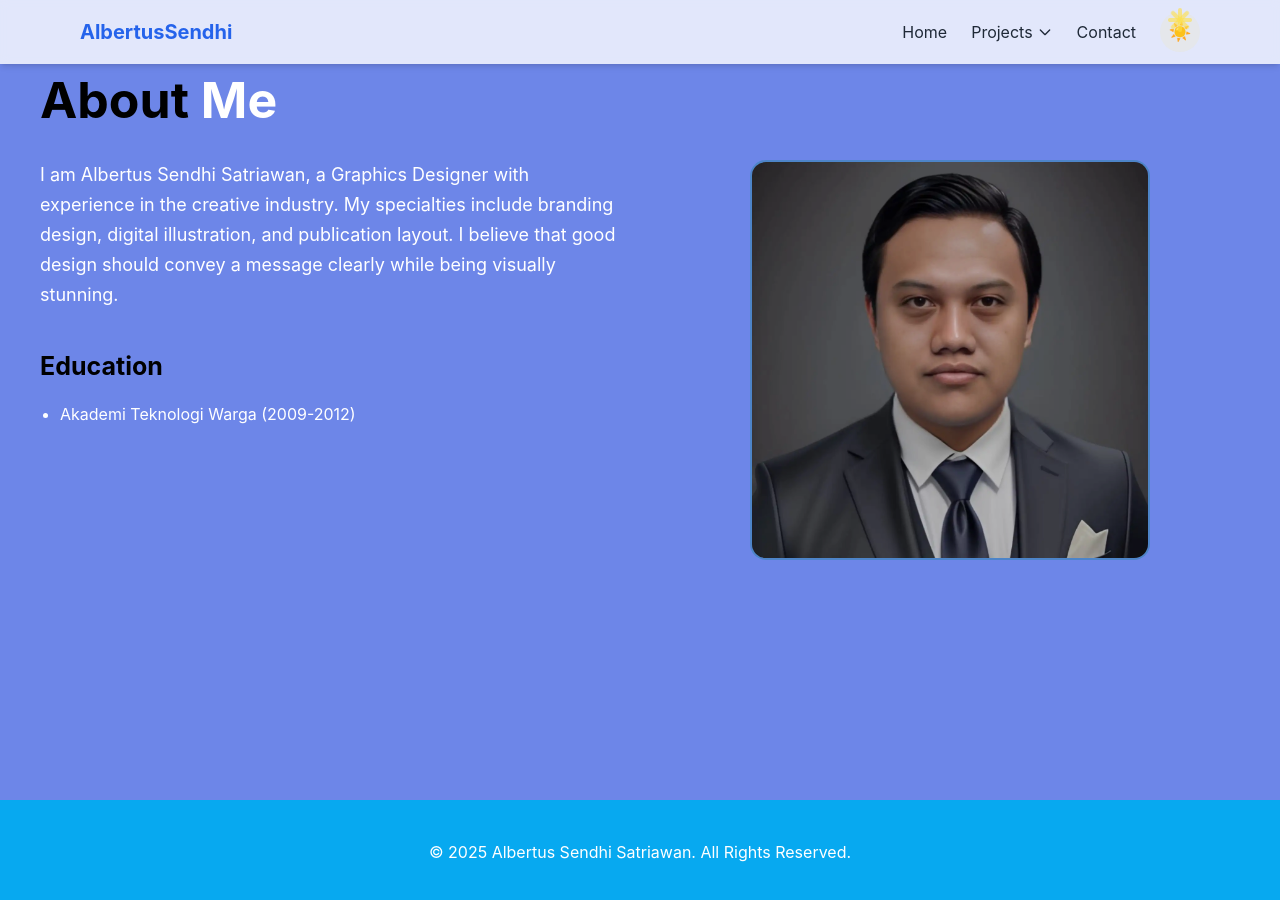
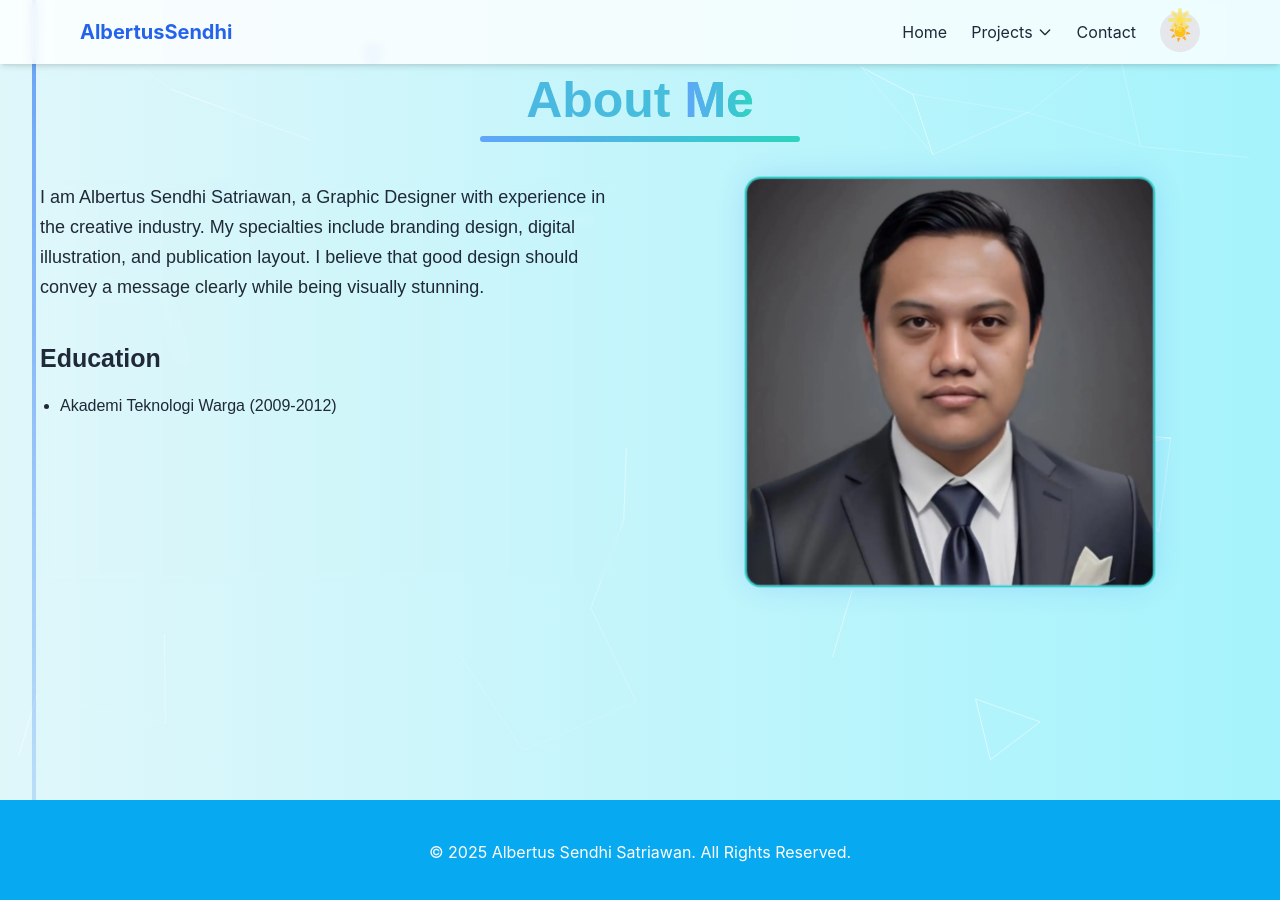
Before and after one commit to sendhi91/justacontent, a React (Create React App) app: page /about in a window 1280 px wide. Shown: the top 900 px of the page. Built offline with nearby package versions, Linux system fonts and the light colour scheme.

Commit message:
Add files via upload

```diff
--- a/src/components/About.jsx
+++ b/src/components/About.jsx
@@ -2,13 +2,99 @@ import { motion, AnimatePresence } from 'framer-motion';
 import { useDarkMode } from '../context/DarkModeContext';
 import { useNavigate } from 'react-router-dom';
 import sen from '../assets/sen.webp';
-import { useCallback } from 'react';
+import { useCallback, useState, useEffect } from 'react';
+import Particles, { initParticlesEngine } from '@tsparticles/react';
+import { loadSlim } from '@tsparticles/slim';
+import amongUsImage from '../assets/minions.png';
 
 const About = () => {
   const { darkMode } = useDarkMode();
   const navigate = useNavigate();
+  const [init, setInit] = useState(false);
 
-  // Optimized animation variants
+  // Initialize tsparticles engine
+  useEffect(() => {
+    initParticlesEngine(async (engine) => {
+      await loadSlim(engine);
+    }).then(() => {
+      setInit(true);
+    });
+  }, []);
+
+  // Floating elements
+  const floatingElements = Array.from({ length: 8 }).map((_, i) => ({
+    id: i,
+    x: Math.random() * 100,
+    delay: Math.random() * 5,
+    duration: 10 + Math.random() * 10,
+    size: 10 + Math.random() * 20,
+    yStart: -50 - Math.random() * 100,
+    yEnd: window.innerHeight + 50,
+    shape: ['circle', 'star', 'triangle'][Math.floor(Math.random() * 3)],
+  }));
+
+  // Particle configuration
+  const particlesOptions = {
+    background: {
+      color: { value: 'transparent' },
+    },
+    fpsLimit: 120,
+    interactivity: {
+      events: {
+        onClick: { enable: true, mode: 'push' },
+        onHover: { enable: true, mode: 'repulse' },
+      },
+      modes: {
+        push: { quantity: 4 },
+        repulse: { distance: 200, duration: 0.4 },
+      },
+    },
+    particles: {
+      color: { value: '#ffffff' },
+      links: {
+        color: '#ffffff',
+        distance: 150,
+        enable: true,
+        opacity: 0.5,
+        width: 1,
+      },
+      move: {
+        direction: 'none',
+        enable: true,
+        outModes: { default: 'bounce' },
+        random: false,
+        speed: 6,
+        straight: false,
+      },
+      number: {
+        density: { enable: true },
+        value: 80,
+      },
+      opacity: {
+        value: { min: 0.6, max: 0.9 },
+        random: true,
+      },
+      shape: {
+        type: 'image',
+        image: {
+          src: amongUsImage,
+          width: 32,
+          height: 32,
+        },
+      },
+      size: {
+        value: { min: 16, max: 24 },
+        random: true,
+      },
+    },
+    detectRetina: true,
+  };
+
+  const particlesLoaded = useCallback((container) => {
+    console.log('Particles loaded:', container);
+  }, []);
+
+  // Animation variants
   const containerVariants = {
     hidden: { opacity: 0 },
     visible: {
@@ -39,7 +125,6 @@ const About = () => {
     }
   };
 
-  // Improved navigation to skills
   const navigateToSkills = useCallback(() => {
     navigate('/skills', { state: { fromAbout: true } });
     window.scrollTo(0, 0);
@@ -48,41 +133,110 @@ const About = () => {
   return (
     <motion.section
       id="about"
-      className="relative w-full px-4 py-16 md:px-10 md:py-20 mx-auto min-h-screen"
+      className={`relative w-full px-4 py-16 md:px-10 md:py-20 mx-auto min-h-screen ${
+        darkMode
+          ? 'bg-gradient-to-r from-[#1e3a8a] to-[#5b21b6]'
+          : 'bg-gradient-to-r from-[#e0f7fa] to-[#a5f3fc]'
+      }`}
       initial="hidden"
       animate="visible"
       exit="exit"
       variants={containerVariants}
-      style={{
-        background: darkMode
-          ? 'linear-gradient(to bottom right, #111827, #1f2937)'
-          : 'linear-gradient(to bottom right, #6D86E8, #6D86E8)'
-      }}
     >
+      {/* Particle Background */}
+      {init && (
+        <Particles
+          id="tsparticles"
+          particlesLoaded={particlesLoaded}
+          options={particlesOptions}
+          className="absolute inset-0"
+          style={{ zIndex: -1 }}
+        />
+      )}
+
+      {/* Left Marker Line */}
+      <motion.div
+        className="absolute left-0 md:left-8 top-0 h-full w-1 animate-pulse"
+        style={{
+          background: darkMode
+            ? 'linear-gradient(to bottom, #14b8a6, rgba(20,184,166,0.3))'
+            : 'linear-gradient(to bottom, #3b82f6, rgba(59,130,246,0.3))',
+        }}
+        initial={{ scaleY: 0 }}
+        animate={{
+          scaleY: 1,
+          transition: { delay: 0.3, duration: 1.2, ease: 'easeOut' },
+        }}
+      />
+
+      {/* Floating Elements */}
+      {floatingElements.map((element) => (
+        <motion.div
+          key={element.id}
+          className={`absolute ${darkMode ? 'text-teal-300' : 'text-blue-300'} z-0`}
+          style={{
+            left: `${element.x}%`,
+            top: `${element.yStart}px`,
+            width: `${element.size}px`,
+            height: `${element.size}px`,
+            opacity: 0.3,
+          }}
+          animate={{
+            y: [element.yStart, element.yEnd],
+            opacity: [0.3, 0.7, 0.3],
+            rotate: 360,
+          }}
+          transition={{
+            delay: element.delay,
+            duration: element.duration,
+            repeat: Infinity,
+            repeatType: 'loop',
+            ease: 'easeInOut',
+          }}
+        >
+          {element.shape === 'circle' && (
+            <svg viewBox="0 0 24 24" fill="currentColor">
+              <circle cx="12" cy="12" r="12" />
+            </svg>
+          )}
+          {element.shape === 'star' && (
+            <svg viewBox="0 0 24 24" fill="currentColor">
+              <path d="M12 2l3.09 6.26L22 9.27l-5 4.87 1.18 6.88L12 17.77l-6.18 3.25L7 14.14 2 9.27l6.91-1.01L12 2z" />
+            </svg>
+          )}
+          {element.shape === 'triangle' && (
+            <svg viewBox="0 0 24 24" fill="currentColor">
+              <path d="M12 4L4 20h16L12 4z" />
+            </svg>
+          )}
+        </motion.div>
+      ))}
+
       <div className="max-w-7xl mx-auto">
-      <motion.h2
-  className="text-navy dark:text-white text-4xl md:text-[50px] font-bold mb-10"
-  variants={itemVariants}
->
-  About <span className="text-white dark:text-blue-400">Me</span>
-</motion.h2>
+        <motion.div className="text-center mb-10" variants={itemVariants}>
+          <h2 className="text-4xl md:text-[50px] font-bold text-transparent bg-clip-text bg-gradient-to-r from-blue-400 to-teal-400 dark:from-teal-300 dark:to-blue-300 font-poppins">
+            About <span className="text-transparent bg-clip-text bg-gradient-to-r from-blue-400 to-teal-400 dark:from-teal-300 dark:to-blue-300">Me</span>
+          </h2>
+          <motion.div
+            initial={{ scaleX: 0 }}
+            animate={{ scaleX: 1 }}
+            transition={{ duration: 0.8, ease: "easeOut" }}
+            className="h-1.5 bg-gradient-to-r from-blue-400 to-teal-400 rounded-full mx-auto w-1/2 max-w-xs mt-4"
+          />
+        </motion.div>
 
         <div className="flex flex-col md:flex-row gap-10">
-          <motion.div className="flex-1" variants={containerVariants}>
+          <motion.div className="flex-1 backdrop-blur-sm" variants={containerVariants}>
             <motion.p
-              className="text-white dark:text-blue-400 text-[18px] max-w-3xl leading-[30px] mb-10"
+              className={`text-[18px] max-w-3xl leading-[30px] mb-10 font-poppins ${darkMode ? 'text-gray-200' : 'text-gray-800'}`}
               variants={itemVariants}
             >
-              I am Albertus Sendhi Satriawan,
-              a Graphics Designer with  experience in the creative industry.
-              My specialties include branding design, digital illustration,
-              and publication layout. I believe that good design should convey
-              a message clearly while being visually stunning.
+              I am Albertus Sendhi Satriawan, a Graphic Designer with experience in the creative industry. My specialties include branding design, digital illustration, and publication layout. I believe that good design should convey a message clearly while being visually stunning.
             </motion.p>
 
             <motion.div className="mt-10" variants={itemVariants}>
-              <h3 className="text-navy dark:text-white text-2xl md:text-[25px] font-bold mb-5">Education</h3>
-              <ul className="text-white dark:text-blue-400 list-disc pl-5 space-y-2">
+              <h3 className={`text-2xl md:text-[25px] font-bold mb-5 font-poppins ${darkMode ? 'text-gray-200' : 'text-gray-800'}`}>Education</h3>
+              <ul className={`list-disc pl-5 space-y-2 font-poppins ${darkMode ? 'text-gray-200' : 'text-gray-800'}`}>
                 <motion.li variants={itemVariants}>
                   Akademi Teknologi Warga (2009-2012)
                 </motion.li>
@@ -90,8 +244,8 @@ const About = () => {
             </motion.div>
 
             {/* <motion.div className="mt-10" variants={itemVariants}>
-              <h3 className="text-navy dark:text-white text-2xl md:text-[25px] font-bold mb-5">Experience</h3>
-              <ul className="text-white dark:text-blue-400 list-disc pl-5 space-y-2">
+              <h3 className={`text-2xl md:text-[25px] font-bold mb-5 font-poppins ${darkMode ? text-gray-200 : text-gray-800}`}>Experience</h3>
+              <ul className={`list-disc pl-5 space-y-2 font-poppins ${darkMode ? text-gray-200 : text-gray-800}`}>
                 <motion.li variants={itemVariants}>
                   unknown
                 </motion.li>
@@ -102,31 +256,22 @@ const About = () => {
             </motion.div> */}
 
             {/* Enhanced Skills Button */}
-            <motion.div
+            {/* <motion.div
               className="mt-12 text-center"
               variants={itemVariants}
             >
-              {/* <motion.button
+              <motion.button
                 onClick={navigateToSkills}
                 whileHover={{
                   scale: 1.05,
-                  boxShadow: darkMode
-                  ? '0 10px 25px -5px rgba(234, 88, 12, 0.4)' // Orange shadow
-                  : '0 10px 25px -5px rgb(244, 244, 248)', // Indigo shadow
+                  boxShadow: '0 10px 25px rgba(20, 184, 166, 0.7)'
                 }}
                 whileTap={{ scale: 0.97 }}
-                className={`px-8 py-4 text-white rounded-lg font-medium text-lg shadow-lg relative overflow-hidden ${darkMode
-                  ? 'bg-gradient-to-r from-orange-700 to-orange-600'
-                  : 'bg-gradient-to-r from-blue-900 to-purple-600'
-                  }`}
+                className="px-8 py-4 text-white rounded-lg font-medium text-lg shadow-lg relative overflow-hidden bg-gradient-to-r from-blue-500 to-teal-500 hover:from-blue-600 hover:to-teal-600 font-poppins"
               >
                 <span className="relative z-10">View My Skills ↓</span>
-                <motion.span
-                  className="absolute inset-0 bg-blue-700 opacity-0 group-hover:opacity-100"
-                  transition={{ duration: 0.3 }}
-                />
-              </motion.button> */}
-            </motion.div>
+              </motion.button>
+            </motion.div> */}
           </motion.div>
 
           <motion.div
@@ -135,16 +280,21 @@ const About = () => {
           >
             <div className="w-[250px] h-[250px] md:w-[400px] md:h-[400px] relative">
               <motion.div
-                className="w-full h-full rounded-2xl border-2 border-blue-400 overflow-hidden"
+                className="w-full h-full rounded-2xl border-2 border-teal-400 overflow-hidden backdrop-blur-sm"
                 initial={{ scale: 0.95, opacity: 0, rotate: -2 }}
                 animate={{
-                  scale: 1,
+                  scale: [1, 1.02, 1, 1.03, 1],
                   opacity: 1,
                   rotate: 0,
                   transition: {
                     delay: 0.4,
                     duration: 0.7,
-                    type: "spring"
+                    type: "spring",
+                    scale: {
+                      duration: 3,
+                      repeat: Infinity,
+                      ease: 'easeInOut',
+                    }
                   }
                 }}
               >
@@ -156,11 +306,20 @@ const About = () => {
                 />
               </motion.div>
               <motion.div
-                className="absolute inset-0 rounded-2xl border-2 border-transparent bg-black/20"
-                initial={{ opacity: 0 }}
+                className="absolute inset-0 rounded-2xl border-2 border-transparent"
+                style={{
+                  boxShadow: darkMode
+                    ? '0 0 30px rgba(20, 184, 166, 0.5)'
+                    : '0 0 30px rgba(59, 130, 246, 0.5)',
+                }}
                 animate={{
-                  opacity: 1,
-                  transition: { delay: 0.6, duration: 0.5 }
+                  scale: [1, 1.05, 1],
+                  opacity: [0.4, 0.6, 0.4],
+                  transition: {
+                    duration: 3,
+                    repeat: Infinity,
+                    ease: 'easeInOut',
+                  },
                 }}
               />
             </div>
```
Also changed, not shown: src/components/Project1.jsx (+4 -4 lines), src/components/Project2.jsx (+6 -6 lines).
